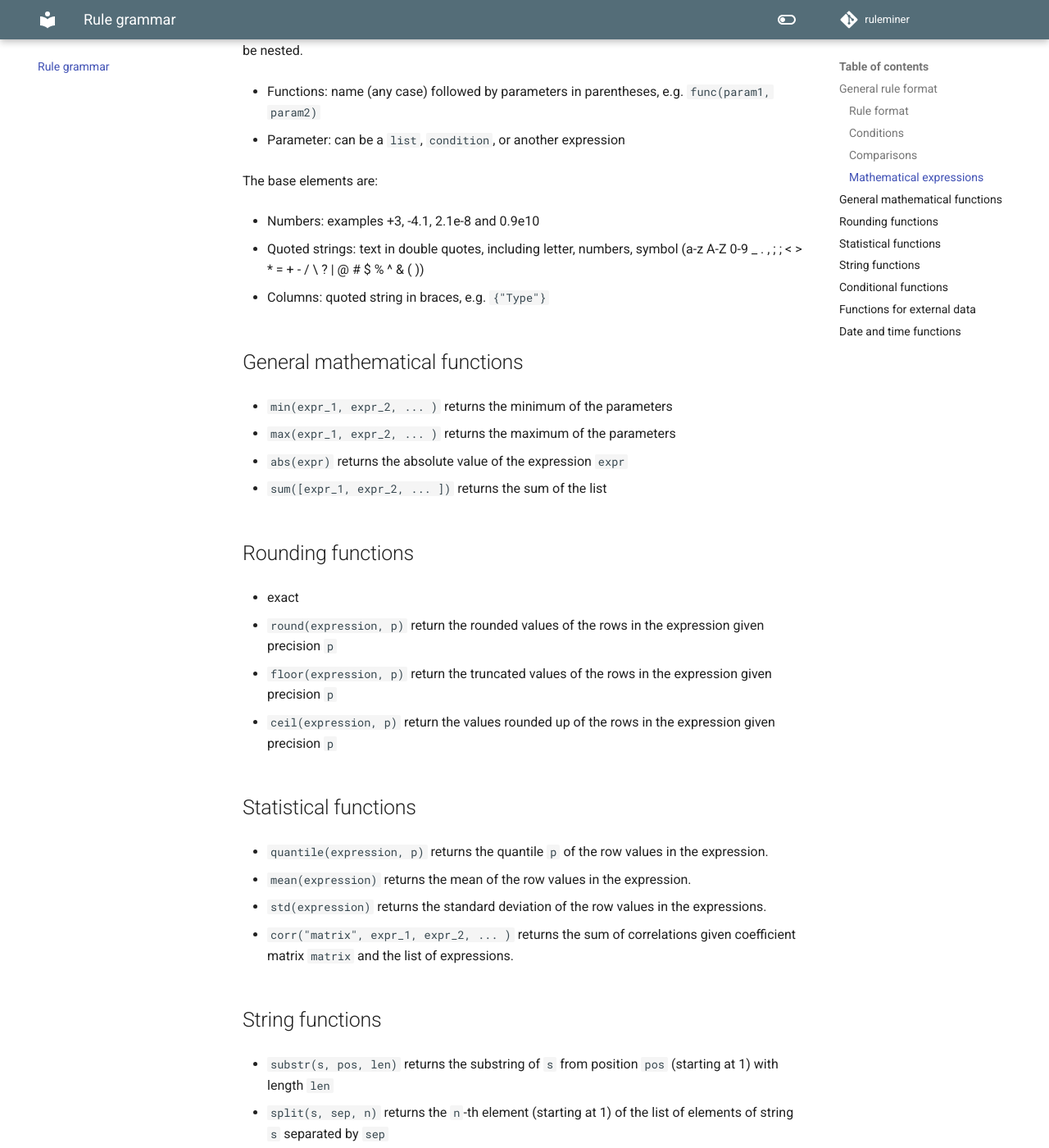
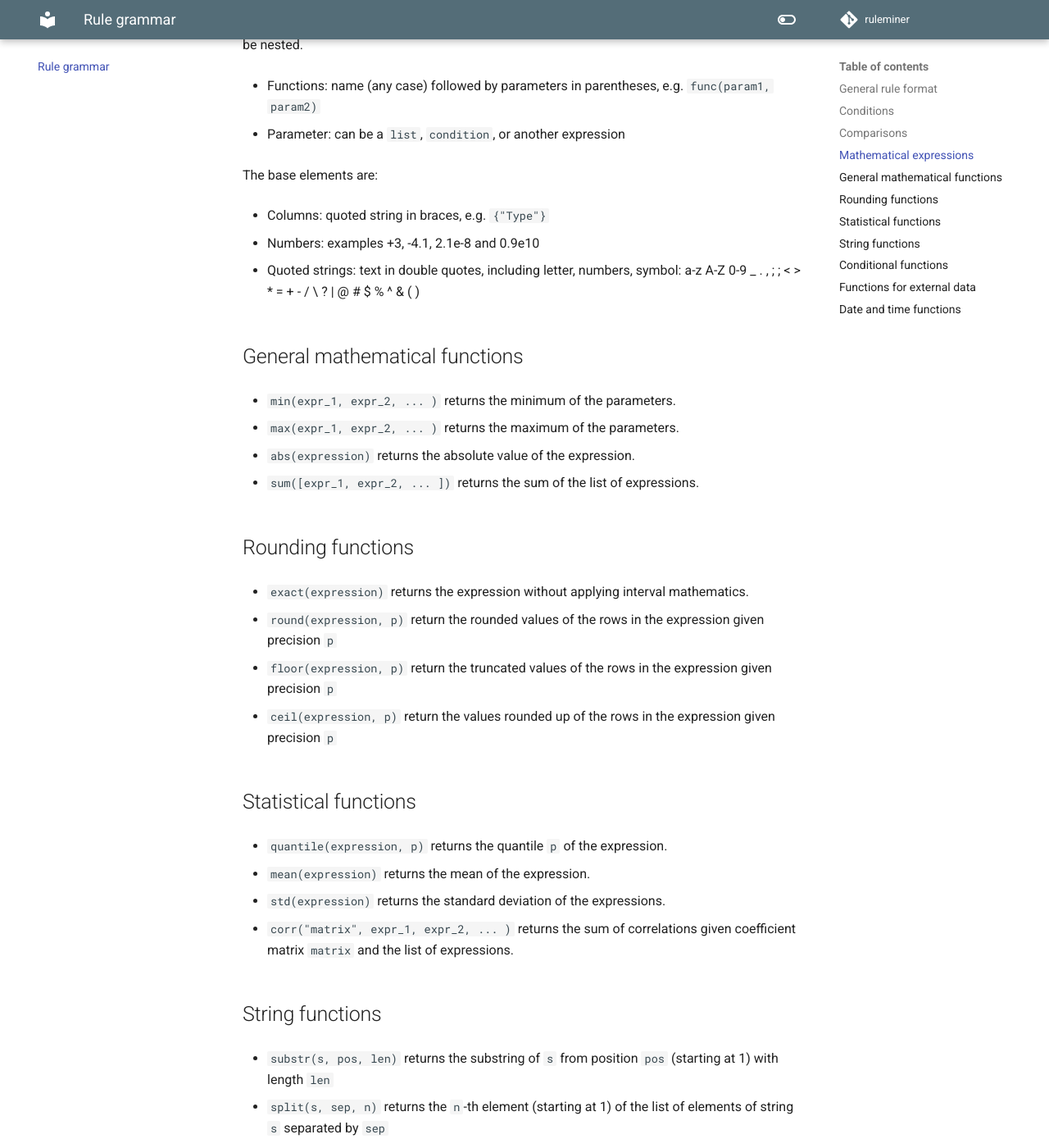
Before and after one commit to wjwillemse/ruleminer, an MkDocs documentation site: the page built from docs/syntax.md, in a window 1280 px wide and 1400 px high, scrolled down 1114 px. Shown: the whole window at 82% size. Built offline with MkDocs 1.6.1 and Material for MkDocs 9.7.7, drawn with Linux system fonts in a browser that asks for light colours; comment, search, counter and statistics services are not loaded; some of the changed text lies outside the part shown.

Commit message:
updated grammar docs

```diff
--- a/docs/syntax.md
+++ b/docs/syntax.md
@@ -1,10 +1,8 @@
 # Rule grammar
 
-This guide explains the structure and components of rules used in ruleminer. It covers how to write conditions using logical and comparison operators, how mathematical expressions are formed, and the types of elements (like numbers, strings, and dataset columns) that can be used within those expressions.
+The rule grammar explains the structure and components of rules used in ruleminer. It covers how to write conditions using logical and comparison operators, how mathematical expressions are formed, and the types of elements (like numbers, strings, and dataset columns) that can be used within those expressions.
 
 ## General rule format
-
-### Rule format
 
 Rules follow this format:
 
@@ -40,25 +38,25 @@ These include `numbers`, `functions`, `columns`, `lists`, and use `+`, `-`, `*`,
 
 The base elements are:
 
+* Columns: quoted string in braces, e.g. `{"Type"}`
+
 * Numbers: examples +3, -4.1, 2.1e-8 and 0.9e10
 
-* Quoted strings: text in double quotes, including letter, numbers, symbol (a-z A-Z 0-9 _ . , ; ; < > * = + - / \ ? | @ # $ % ^ & ( ))
-
-* Columns: quoted string in braces, e.g. `{"Type"}`
+* Quoted strings: text in double quotes, including letter, numbers, symbol: a-z A-Z 0-9 _ . , ; ; < > * = + - / \ ? | @ # $ % ^ & ( )
 
 ## General mathematical functions
 
-* `min(expr_1, expr_2, ... )` returns the minimum of the parameters
+* `min(expr_1, expr_2, ... )` returns the minimum of the parameters.
 
-* `max(expr_1, expr_2, ... )` returns the maximum of the parameters
+* `max(expr_1, expr_2, ... )` returns the maximum of the parameters.
 
-* `abs(expr)` returns the absolute value of the expression `expr`
+* `abs(expression)` returns the absolute value of the expression.
 
-* `sum([expr_1, expr_2, ... ])` returns the sum of the list
+* `sum([expr_1, expr_2, ... ])` returns the sum of the list of expressions.
 
 ## Rounding functions
 
-* exact
+* `exact(expression)` returns the expression without applying interval mathematics.
 
 * `round(expression, p)` return the rounded values of the rows in the expression given precision `p`
 
@@ -68,11 +66,11 @@ The base elements are:
 
 ## Statistical functions
 
-* `quantile(expression, p)` returns the quantile `p` of the row values in the expression.
+* `quantile(expression, p)` returns the quantile `p` of the expression.
 
-* `mean(expression)` returns the mean of the row values in the expression.
+* `mean(expression)` returns the mean of the expression.
 
-* `std(expression)` returns the standard deviation of the row values in the expressions.
+* `std(expression)` returns the standard deviation of the expressions.
 
 * `corr("matrix", expr_1, expr_2, ... )` returns the sum of correlations given coefficient matrix `matrix` and the list of expressions.
 
@@ -100,7 +98,7 @@ Example: `[{"A"}, {"B"}] in table("external_data", ["a", "b"])` checks whether t
 
 ## Date and time functions
 
-* `days(expression)` returns the number of days of each value in expression, e.g. `days({"C"}- {"D"})` return the numbers of days between (datetime) columns `{"C"}` and `{"D"}`
+* `days(expression)` returns the number of days of the expression, e.g. `days({"C"}- {"D"})` return the numbers of days between (date) columns `{"C"}` and `{"D"}`
 
 * `months(expression)` return the number of months
 
```
Also changed, not shown: other parts of docs/syntax.md (+8 -8 lines).
